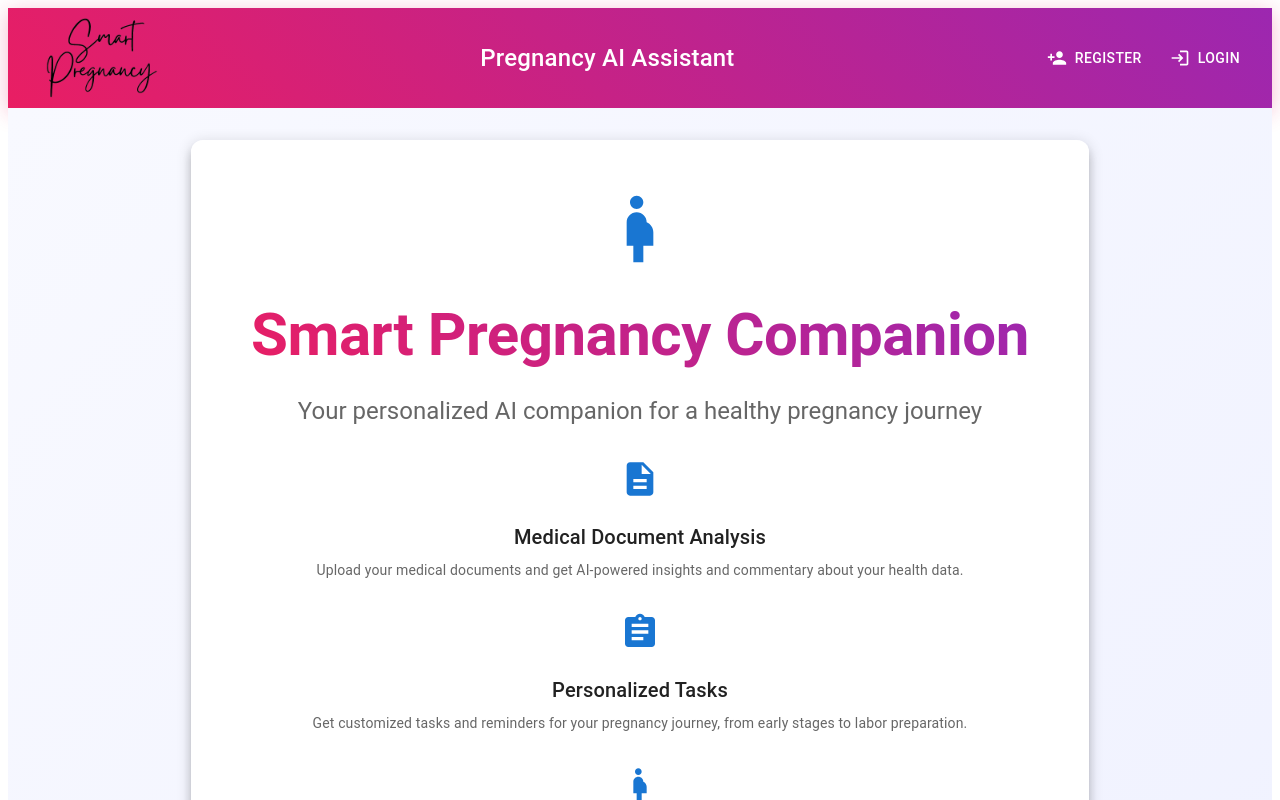
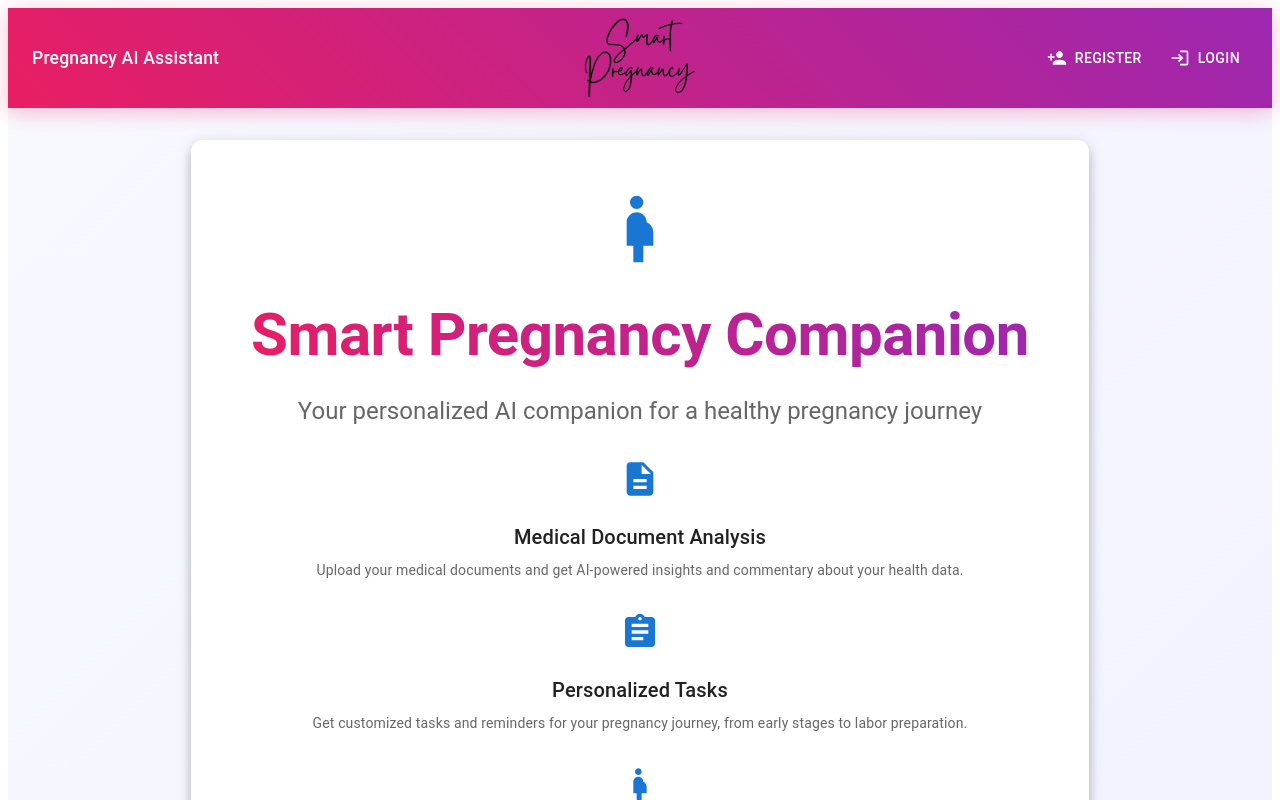
Before and after one commit to Naamaalfasi/PregnancyProject, a React (Vite) app in the folder frontend/: page / in a window 1280 px wide. Shown: the top 800 px of the page. Built offline with nearby package versions, Linux system fonts and the light colour scheme.

Commit message:
lastChangesIHope

```diff
--- a/frontend/src/components/FetalDevelopmentCard.tsx
+++ b/frontend/src/components/FetalDevelopmentCard.tsx
@@ -1,12 +1,5 @@
 import { useState, useEffect } from "react";
-import {
-  Card,
-  CardContent,
-  Typography,
-  Box,
-  Chip,
-  Divider,
-} from "@mui/material";
+import { Card, CardContent, Typography, Box, Divider } from "@mui/material";
 import { ChildCare } from "@mui/icons-material";
 
 interface FetalDevelopmentInfo {
@@ -117,32 +110,6 @@ function FetalDevelopmentCard({
             >
               {fetalInfo.title}
             </Typography>
-
-            {/* פס דקורטיבי קצר */}
-            <Box
-              sx={{
-                width: 64,
-                height: 4,
-                mx: "auto",
-                borderRadius: 2,
-                background:
-                  "linear-gradient(90deg, rgba(233,30,99,0.55), rgba(156,39,176,0.45))",
-              }}
-            />
-
-            {/* שבב שבוע עדין */}
-            <Chip
-              label={`שבוע ${fetalInfo.week}`}
-              size="small"
-              variant="outlined"
-              color="primary"
-              sx={{
-                mt: 1,
-                fontWeight: 500,
-                bgcolor: "rgba(233,30,99,0.06)",
-                borderColor: "rgba(233,30,99,0.25)",
-              }}
-            />
           </Box>
 
           {/* מרווח סימטרי לצד שמאל */}
--- a/frontend/src/components/Header.tsx
+++ b/frontend/src/components/Header.tsx
@@ -1,5 +1,12 @@
-import { AppBar, Toolbar, Typography, Button, Box, IconButton } from '@mui/material';
-import { Login, Menu as MenuIcon, PersonAdd } from '@mui/icons-material';
+import {
+  AppBar,
+  Toolbar,
+  Typography,
+  Button,
+  Box,
+  IconButton,
+} from "@mui/material";
+import { Login, Menu as MenuIcon, PersonAdd } from "@mui/icons-material";
 
 interface HeaderProps {
   isLoggedIn: boolean;
@@ -9,55 +16,73 @@ interface HeaderProps {
   onBackToHome: () => void;
 }
 
-function Header({ isLoggedIn, onLogin, onRegister, onMenuClick, onBackToHome }: HeaderProps) {
+function Header({
+  isLoggedIn,
+  onLogin,
+  onRegister,
+  onMenuClick,
+  onBackToHome,
+}: HeaderProps) {
   return (
     <AppBar
       position="static"
       sx={{
-        background: 'linear-gradient(45deg, #e91e63, #9c27b0)',
-        boxShadow: '0 4px 20px rgba(233, 30, 99, 0.3)',
+        background: "linear-gradient(45deg, #e91e63, #9c27b0)",
+        boxShadow: "0 4px 20px rgba(233, 30, 99, 0.3)",
+        position: "relative", // מאפשר absolute positioning יחסי ל-AppBar
       }}
     >
-      <Toolbar>
-        {/* Logo on the left */}
-        <Box sx={{ display: 'flex', alignItems: 'center' }}>
+      <Toolbar sx={{ minHeight: "100px !important" }}>
+        {" "}
+        {/* גובה מותאם ללוגו */}
+        {/* Title on the left */}
+        <Typography
+          variant="body1"
+          component="div"
+          onClick={onBackToHome}
+          sx={{
+            cursor: "pointer",
+            fontWeight: 550,
+            fontSize: "1.1rem",
+            mr: 2,
+            lineHeight: 1.5,
+          }}
+        >
+          Pregnancy AI Assistant
+        </Typography>
+        {/* Logo in the center - ממורכז ביחס לעמוד כולו */}
+        <Box
+          sx={{
+            position: "absolute",
+            left: "50%",
+            top: "50%",
+            transform: "translate(-50%, -50%)",
+            display: "flex",
+            alignItems: "center",
+            zIndex: 1,
+          }}
+        >
           <Box
             component="img"
             src="/clearlogo.png"
             alt="Logo"
+            onClick={onBackToHome}
             sx={{
-              height: '80px',
-              width: 'auto',
-              margin: '10px'
+              height: "80px",
+              width: "auto",
+              cursor: "pointer",
             }}
           />
         </Box>
-
-        {/* Title in the center */}
-        <Typography
-          variant="h6"
-          component="div"
-          onClick={onBackToHome}
-          sx={{
-            cursor: 'pointer',
-            flexGrow: 1,
-            textAlign: 'center',
-            fontWeight: 550,
-            fontSize: '1.5rem',
-          }}
-        >
-          Pregnancy AI Assistant
-        </Typography>
-
         {/* Buttons on the right */}
-        <Box sx={{ display: 'flex', alignItems: 'center', gap: 2 }}>
+        <Box sx={{ display: "flex", alignItems: "center", gap: 2, ml: "auto" }}>
           {isLoggedIn ? (
             <IconButton
               color="inherit"
               onClick={onMenuClick}
               sx={{
-                '&:hover': {
-                  backgroundColor: 'rgba(255, 255, 255, 0.1)',
+                "&:hover": {
+                  backgroundColor: "rgba(255, 255, 255, 0.1)",
                 },
               }}
             >
@@ -70,10 +95,10 @@ function Header({ isLoggedIn, onLogin, onRegister, onMenuClick, onBackToHome }:
                 onClick={onRegister}
                 startIcon={<PersonAdd />}
                 sx={{
-                  '&:hover': {
-                    backgroundColor: 'rgba(255, 255, 255, 0.1)',
+                  "&:hover": {
+                    backgroundColor: "rgba(255, 255, 255, 0.1)",
                   },
-                  fontWeight: 500
+                  fontWeight: 500,
                 }}
               >
                 Register
@@ -83,10 +108,10 @@ function Header({ isLoggedIn, onLogin, onRegister, onMenuClick, onBackToHome }:
                 onClick={onLogin}
                 startIcon={<Login />}
                 sx={{
-                  '&:hover': {
-                    backgroundColor: 'rgba(255, 255, 255, 0.1)',
+                  "&:hover": {
+                    backgroundColor: "rgba(255, 255, 255, 0.1)",
                   },
-                  fontWeight: 500
+                  fontWeight: 500,
                 }}
               >
                 Login
--- a/frontend/src/components/HomeLoggedIn.tsx
+++ b/frontend/src/components/HomeLoggedIn.tsx
@@ -112,7 +112,7 @@ function HomeLoggedIn({ onNavigate }: HomeLoggedInProps) {
           paragraph
           sx={{ maxWidth: 820, mx: "auto", textAlign: "center" }}
         >
-          העוזרת החכמה שלך כאן כדי ללוות אותך ברוגע ובאהבה לאורך כל ההיריון.
+          כאן ללוות אותך לאורך כל הדרך.
         </Typography>
 
         {/* מידע שבועי על התפתחות העובר */}
```
